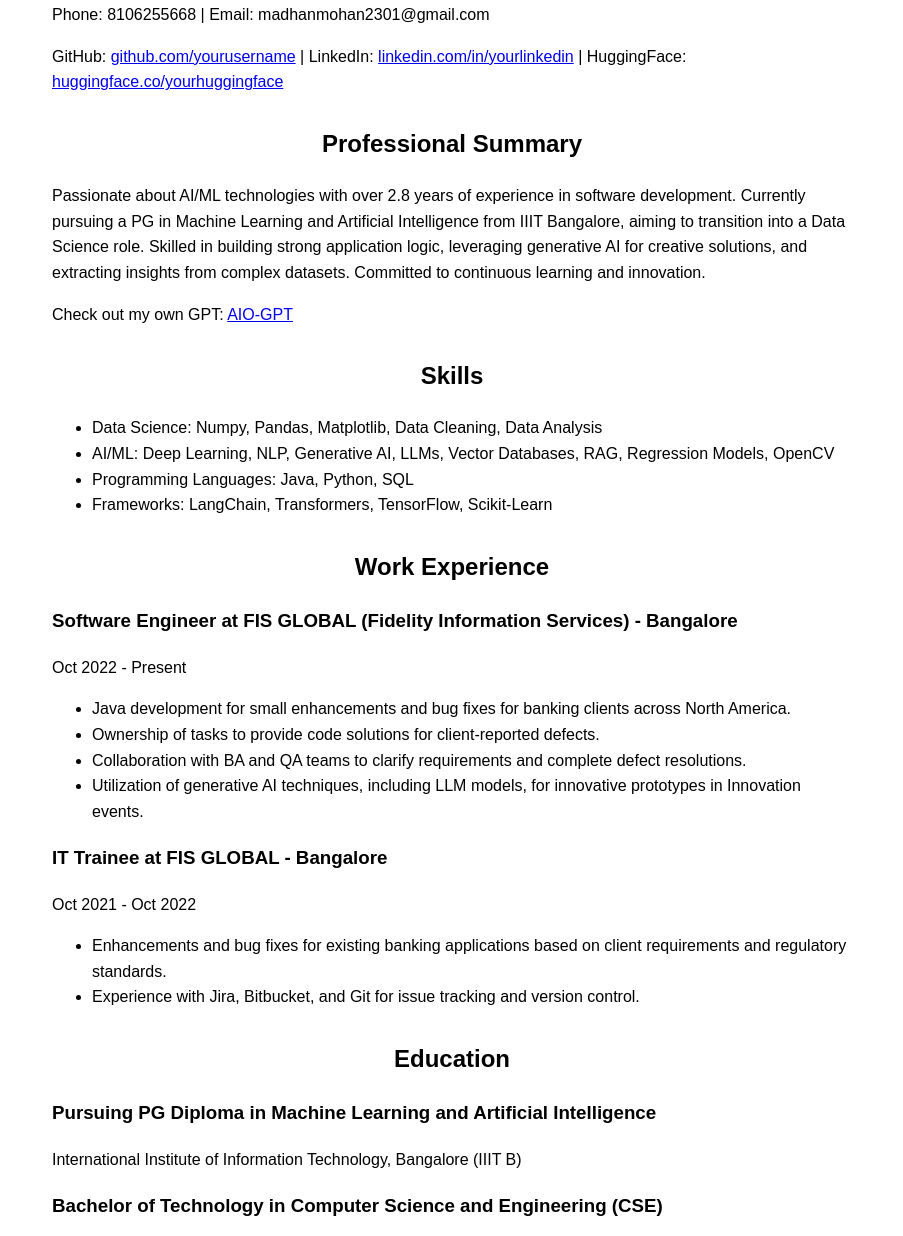
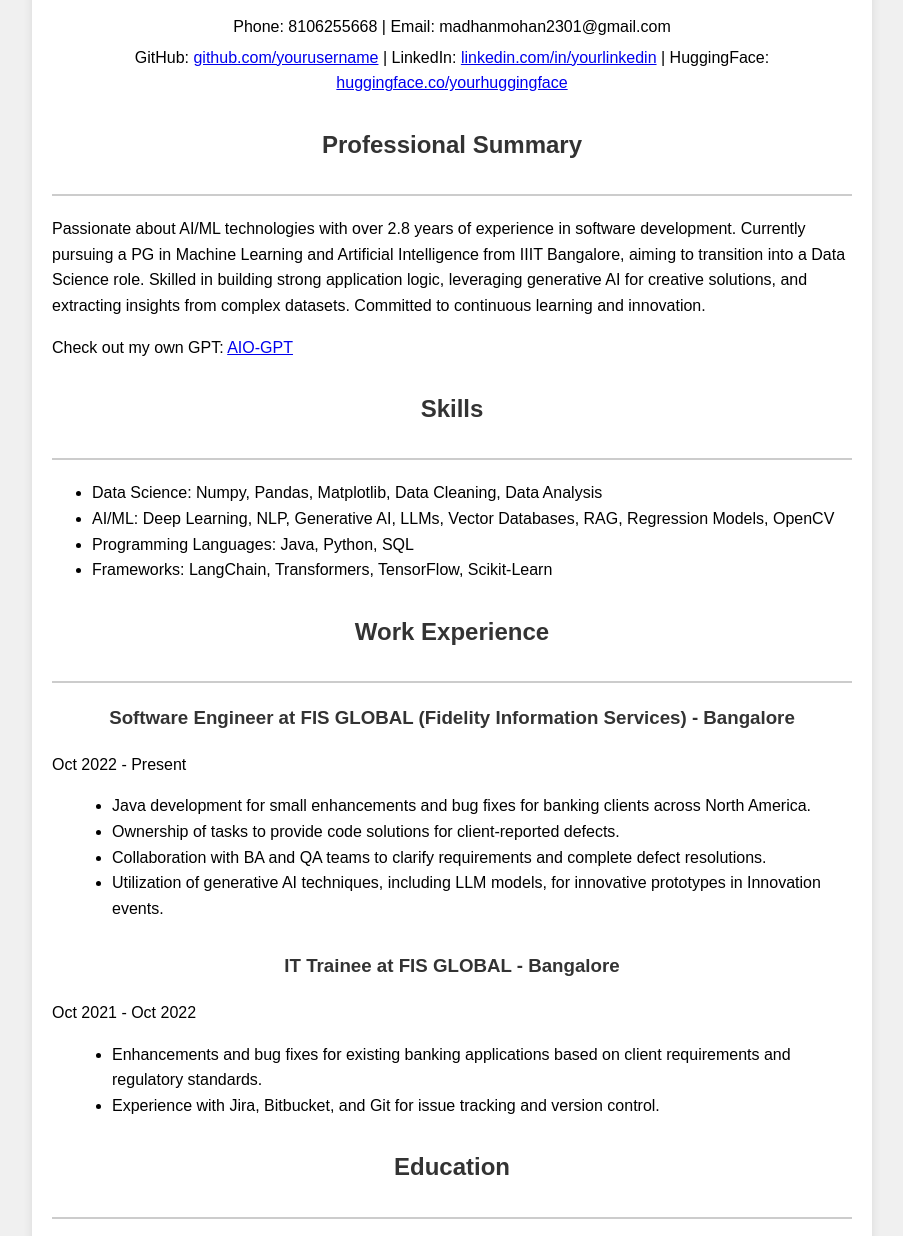
Before and after one commit to MadhanMohanReddy2301/madhanmohanreddy2301.github.io, a plain HTML site: page index.html in a window 1280 px wide. Shown: the part 120-1356 px from the top of the page, without its empty margins (188-1091 px from the left). Drawn offline with Linux system fonts and the light colour scheme.

Commit message:
Update index.html

```diff
--- a/index.html
+++ b/index.html
@@ -8,32 +8,28 @@
         body {
             font-family: Arial, sans-serif;
             line-height: 1.6;
+            background-color: #f0f0f0;
             padding: 20px;
+            margin: 0;
         }
         .container {
             max-width: 800px;
             margin: 0 auto;
+            background-color: #ffffff;
+            padding: 20px;
+            border-radius: 8px;
+            box-shadow: 0 0 10px rgba(0, 0, 0, 0.1);
         }
-        h1, h2 {
+        h1, h2, h3 {
             text-align: center;
-        }
-        h2 {
-            margin-top: 30px;
+            color: #333333;
         }
         .contact-info {
             margin-bottom: 20px;
+            text-align: center;
         }
-        .project {
-            margin-bottom: 30px;
-            padding: 15px;
-            border: 1px solid #ccc;
-            border-radius: 5px;
-        }
-        .project h3 {
-            margin-top: 0;
-        }
-        .project p {
-            margin-bottom: 10px;
+        .contact-info p {
+            margin: 5px 0;
         }
         .social-links {
             margin-top: 20px;
@@ -44,6 +40,45 @@
             margin: 0 10px;
             color: #007bff;
             text-decoration: none;
+        }
+        .section-heading {
+            margin-top: 30px;
+            border-bottom: 2px solid #cccccc;
+            padding-bottom: 10px;
+        }
+        .section-content {
+            margin-top: 20px;
+        }
+        .project {
+            margin-bottom: 30px;
+            padding: 15px;
+            border: 1px solid #cccccc;
+            border-radius: 5px;
+        }
+        .project h3 {
+            margin-top: 0;
+        }
+        .project p {
+            margin-bottom: 10px;
+        }
+        .job {
+            margin-bottom: 30px;
+        }
+        .job h3 {
+            margin-top: 0;
+        }
+        .job ul {
+            list-style-type: disc;
+            margin-left: 20px;
+        }
+        .education {
+            margin-bottom: 30px;
+        }
+        .education h3 {
+            margin-top: 0;
+        }
+        .education p {
+            margin-bottom: 5px;
         }
     </style>
 </head>
@@ -57,14 +92,18 @@
             </div>
         </header>
 
-        <section>
+        <section class="section-heading">
             <h2>Professional Summary</h2>
+        </section>
+        <section class="section-content">
             <p>Passionate about AI/ML technologies with over 2.8 years of experience in software development. Currently pursuing a PG in Machine Learning and Artificial Intelligence from IIIT Bangalore, aiming to transition into a Data Science role. Skilled in building strong application logic, leveraging generative AI for creative solutions, and extracting insights from complex datasets. Committed to continuous learning and innovation.</p>
             <p>Check out my own GPT: <a href="https://linktoyourgpt">AIO-GPT</a></p>
         </section>
 
-        <section>
+        <section class="section-heading">
             <h2>Skills</h2>
+        </section>
+        <section class="section-content">
             <ul>
                 <li>Data Science: Numpy, Pandas, Matplotlib, Data Cleaning, Data Analysis</li>
                 <li>AI/ML: Deep Learning, NLP, Generative AI, LLMs, Vector Databases, RAG, Regression Models, OpenCV</li>
@@ -73,8 +112,10 @@
             </ul>
         </section>
 
-        <section>
+        <section class="section-heading">
             <h2>Work Experience</h2>
+        </section>
+        <section class="section-content">
             <div class="job">
                 <h3>Software Engineer at FIS GLOBAL (Fidelity Information Services) - Bangalore</h3>
                 <p>Oct 2022 - Present</p>
@@ -95,8 +136,10 @@
             </div>
         </section>
 
-        <section>
+        <section class="section-heading">
             <h2>Education</h2>
+        </section>
+        <section class="section-content">
             <div class="education">
                 <h3>Pursuing PG Diploma in Machine Learning and Artificial Intelligence</h3>
                 <p>International Institute of Information Technology, Bangalore (IIIT B)</p>
@@ -111,8 +154,10 @@
             </div>
         </section>
 
-        <section>
+        <section class="section-heading">
             <h2>Projects</h2>
+        </section>
+        <section class="section-content">
             <div class="project">
                 <h3>Gesture Recognition</h3>
                 <p>Developed a hand gesture recognition project using Deep Learning models, including Transfer Learning and Generators.</p>
@@ -135,8 +180,10 @@
             </div>
         </section>
 
-        <section>
+        <section class="section-heading">
             <h2>Achievements</h2>
+        </section>
+        <section class="section-content">
             <p>Awarded by FIS management for reaching the finals in the INNOVATE48 event and recognized for outstanding contributions to automation.</p>
         </section>
 
```
